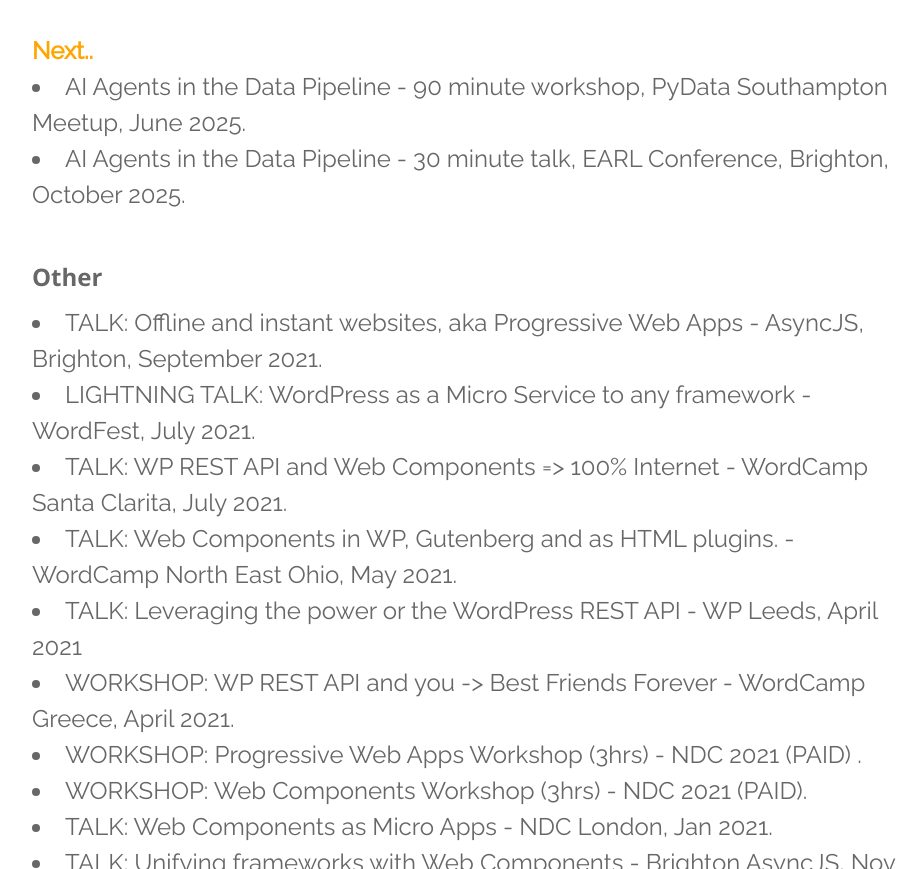
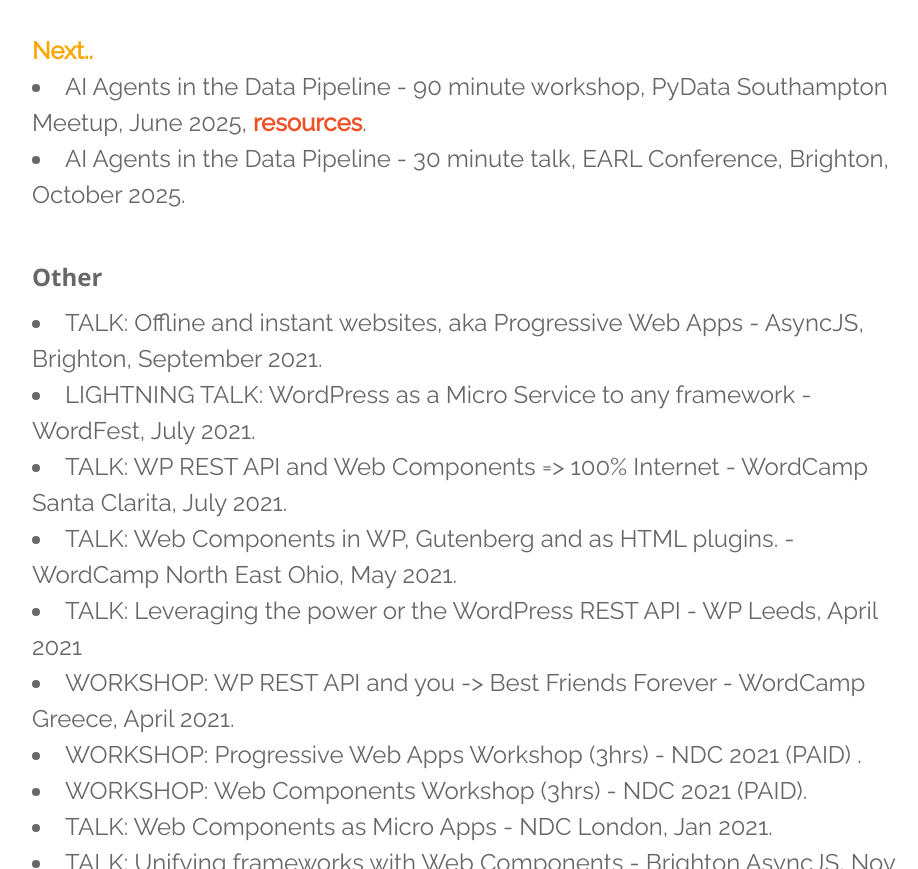
Before and after one commit to Python-Test-Engineer/craig-west-netlify, a plain HTML site: page index.html in a window 1280 px wide. Shown: the part 2101-2970 px from the top of the page, without its empty margins (324-1242 px from the left). Drawn offline with Linux system fonts and the light colour scheme; files that its build step writes are made by us from their sources.

Commit message:
edit link

```diff
--- a/index.html
+++ b/index.html
@@ -124,7 +124,8 @@
       <br>
       <span style="color:orange;font-weight: bold;">Next..</span>
       <li>
-        AI Agents in the Data Pipeline - 90 minute workshop, PyData Southampton Meetup, June 2025.</li>
+        AI Agents in the Data Pipeline - 90 minute workshop, PyData Southampton Meetup, June 2025, <a
+          href="https://github.com/Python-Test-Engineer/pydata-southampton" target="_blank">resources</a>.</li>
 
       <li>
         AI Agents in the Data Pipeline - 30 minute talk, EARL Conference, Brighton, October 2025.</li>
```
